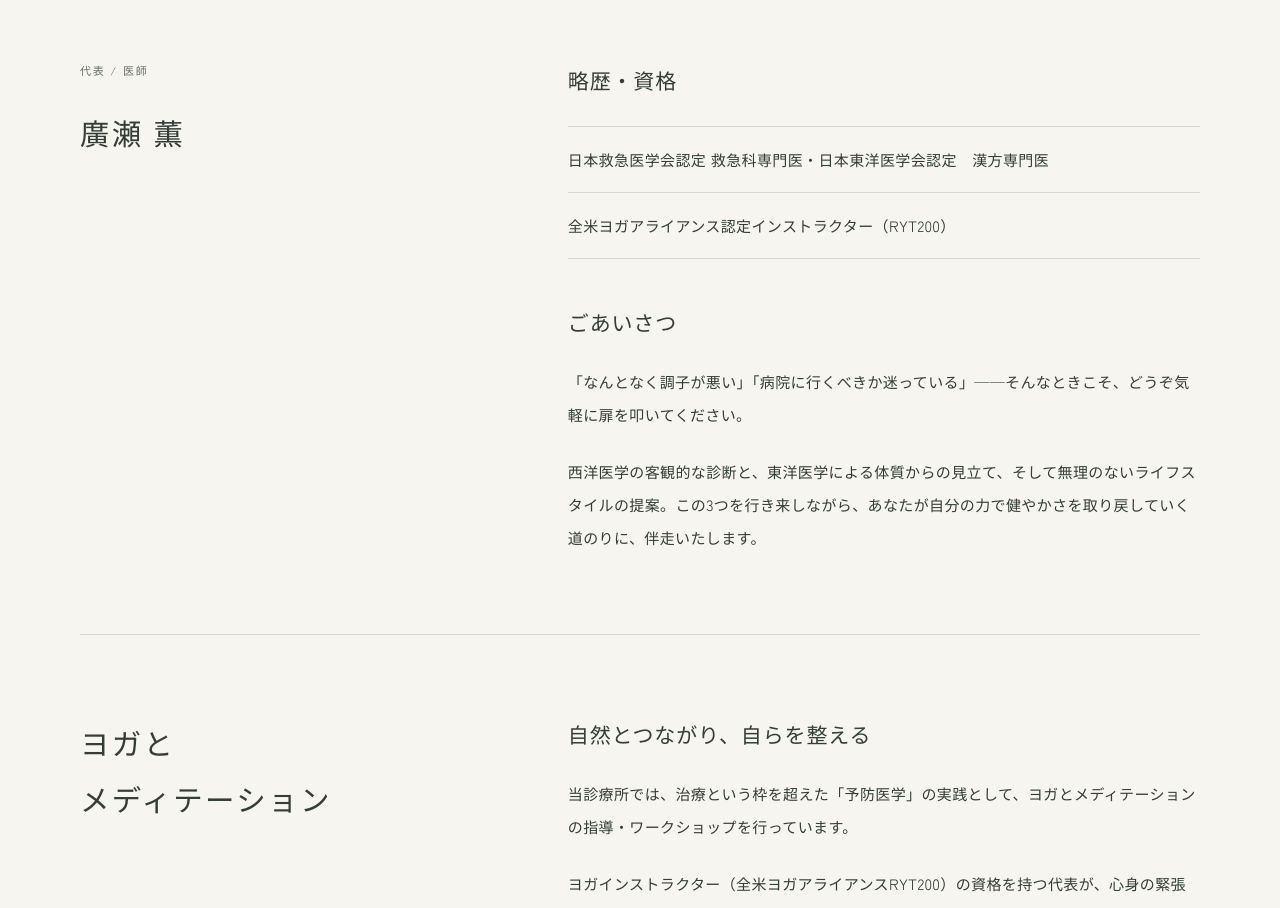
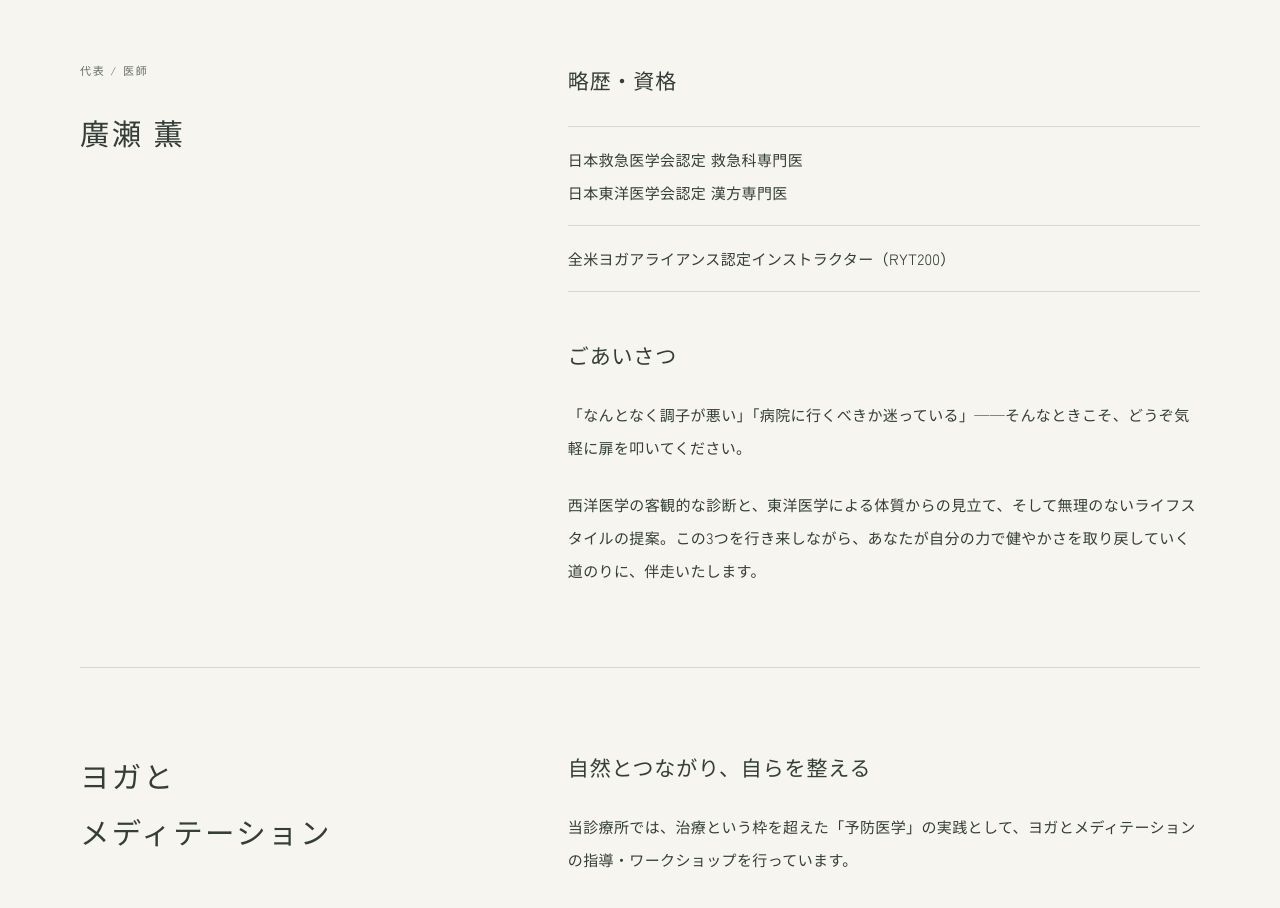
Before and after one commit to kaoruhirose/hirose-clinic-website, a Next.js app: page /about in a window 1280 px wide. Shown: the part 840-1748 px from the top of the page. Built offline with nearby package versions, Linux system fonts and the light colour scheme.

Commit message:
専門医資格を2行に分けて表示

```diff
--- a/src/app/about/page.tsx
+++ b/src/app/about/page.tsx
@@ -25,7 +25,10 @@ export default function About() {
           <Photo photo={photos.portrait} />
           <h3>略歴・資格</h3>
           <ul className="rule-list">
-            <li>日本救急医学会認定 救急科専門医・日本東洋医学会認定　漢方専門医</li>
+            <li>
+              日本救急医学会認定 救急科専門医<br />
+              日本東洋医学会認定 漢方専門医
+            </li>
             <li>全米ヨガアライアンス認定インストラクター（RYT200）</li>
           </ul>
           <h3>ごあいさつ</h3>
```
Also changed, not shown: 1 other file (tests, documents, lock files or other folders).
